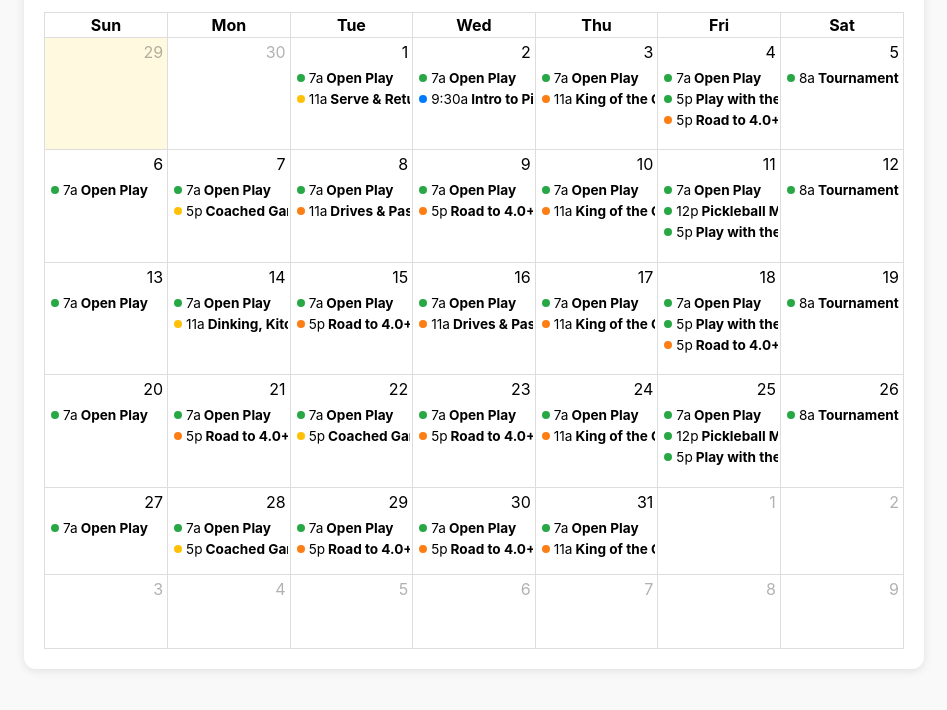
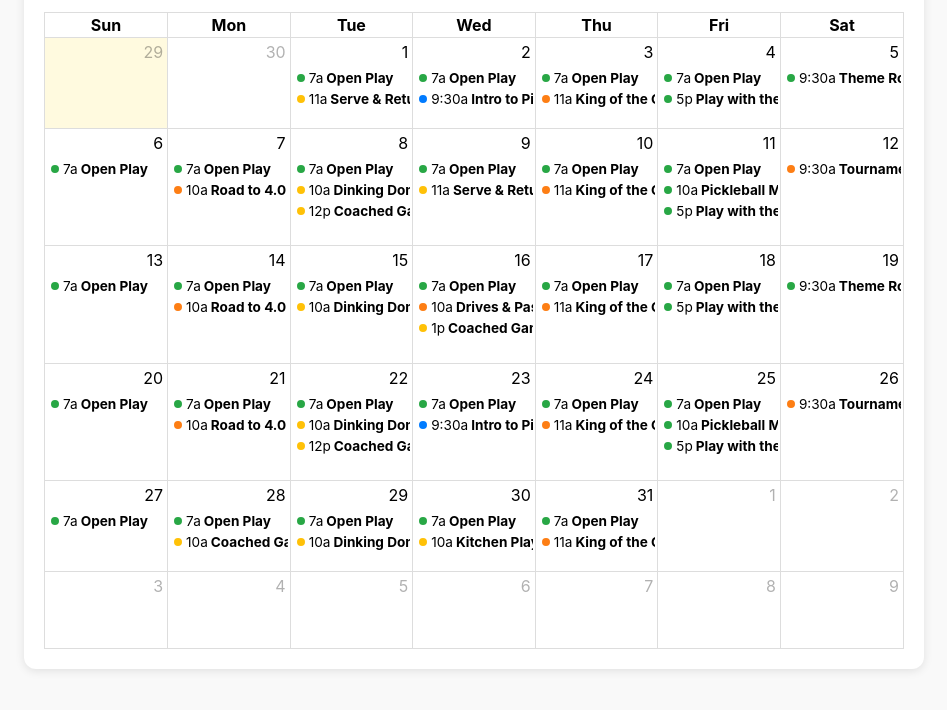
Before and after one commit to Hxpkins/Pickleball-Pro-Schedule, a plain HTML site: page index.html in a window 1280 px wide. Shown: the part 240-950 px from the top of the page, without its empty margins (166-1113 px from the left). Drawn offline with nearby package versions, Linux system fonts and the light colour scheme.

Commit message:
Update index.html

```diff
--- a/index.html
+++ b/index.html
@@ -64,96 +64,155 @@
       const descriptions = {
         "Open Play": "Drop-in play open to all levels. No instruction—just come and play!",
         "Intro to Pickleball with the Pro": "Perfect for beginners or those looking to brush up on the basics. Learn rules, scoring, court positioning, and essential techniques in a welcoming environment.",
-        "Serve & Return Clinic": "Master the fundamentals of serving and returning with a focus on consistency and placement.",
-        "Dinking, Kitchen Play & Resets": "Focus on control and patience at the net. Learn to reset points and win with smart play.",
+        "Serve & Return Mastery": "Master the fundamentals of serving and returning with a focus on consistency and placement.",
+        "Dinking Domination": "Focus on soft shots, control, and winning the kitchen line battle.",
         "King of the Court": "Competitive rotation-based format. Winners stay on. Great for intermediate to advanced players!",
         "Coached Gameplay": "Live-play coaching. You’ll receive feedback on positioning, shot selection, and strategy.",
         "Play with the Pro + Beers After": "Join the pro for a fun, social session—followed by refreshments and conversation!",
-        "Pickleball Mini-Games": "Fun drills and point-based challenges. Win prizes and improve your game in a playful format.",
+        "Pickleball Minigames": "Fun drills and point-based challenges. Win prizes and improve your game in a playful format.",
         "Drives & Passing Shots": "Work on aggressive baseline play, driving through the ball, and hitting around opponents.",
-        "Tournament Day": "Competitive mini-tournaments with brackets and prizes. Open to all unless otherwise noted.",
-        "Road to 4.0/4.5/5.0": "Progressive series designed for consistent improvement through weekly training. Commitment required."
+        "Tournament Saturday": "Competitive mini-tournaments with brackets and prizes. Open to all unless otherwise noted.",
+        "Theme Round Robin": "Social format with fun pairings and themes. Great for mixing levels.",
+        "Road to 4.0 Series": "Progressive series designed for consistent improvement through weekly training. Commitment required.",
+        "Kitchen Play & Resets": "Focus on control and patience at the net. Learn to reset points and win with smart play."
       };
 
-      const events = [];
+      const events = [
+        { date: '2025-07-01', items: [
+          ['Open Play', '07:00', '09:00', '#28a745'],
+          ['Serve & Return Mastery', '11:00', '13:00', '#ffc107']
+        ] },
+        { date: '2025-07-02', items: [
+          ['Open Play', '07:00', '09:00', '#28a745'],
+          ['Intro to Pickleball with the Pro', '09:30', '11:30', '#007bff']
+        ] },
+        { date: '2025-07-03', items: [
+          ['Open Play', '07:00', '09:00', '#28a745'],
+          ['King of the Court', '11:00', '13:00', '#fd7e14']
+        ] },
+        { date: '2025-07-04', items: [
+          ['Open Play', '07:00', '09:00', '#28a745'],
+          ['Play with the Pro + Beers After', '17:00', '19:00', '#28a745']
+        ] },
+        { date: '2025-07-05', items: [
+          ['Theme Round Robin', '09:30', '11:30', '#28a745']
+        ] },
+        { date: '2025-07-06', items: [
+          ['Open Play', '07:00', '09:00', '#28a745']
+        ] },
+        { date: '2025-07-07', items: [
+          ['Open Play', '07:00', '09:00', '#28a745'],
+          ['Road to 4.0 Series', '10:00', '12:00', '#fd7e14']
+        ] },
+        { date: '2025-07-08', items: [
+          ['Open Play', '07:00', '09:00', '#28a745'],
+          ['Dinking Domination', '10:00', '12:00', '#ffc107'],
+          ['Coached Gameplay', '12:00', '14:00', '#ffc107']
+        ] },
+        { date: '2025-07-09', items: [
+          ['Open Play', '07:00', '09:00', '#28a745'],
+          ['Serve & Return Mastery', '11:00', '13:00', '#ffc107']
+        ] },
+        { date: '2025-07-10', items: [
+          ['Open Play', '07:00', '09:00', '#28a745'],
+          ['King of the Court', '11:00', '13:00', '#fd7e14']
+        ] },
+        { date: '2025-07-11', items: [
+          ['Open Play', '07:00', '09:00', '#28a745'],
+          ['Pickleball Minigames', '10:00', '12:00', '#28a745'],
+          ['Play with the Pro + Beers After', '17:00', '19:00', '#28a745']
+        ] },
+        { date: '2025-07-12', items: [
+          ['Tournament Saturday', '09:30', '13:30', '#fd7e14']
+        ] },
+        { date: '2025-07-13', items: [
+          ['Open Play', '07:00', '09:00', '#28a745']
+        ] },
+        { date: '2025-07-14', items: [
+          ['Open Play', '07:00', '09:00', '#28a745'],
+          ['Road to 4.0 Series', '10:00', '12:00', '#fd7e14']
+        ] },
+        { date: '2025-07-15', items: [
+          ['Open Play', '07:00', '09:00', '#28a745'],
+          ['Dinking Domination', '10:00', '12:00', '#ffc107']
+        ] },
+        { date: '2025-07-16', items: [
+          ['Open Play', '07:00', '09:00', '#28a745'],
+          ['Drives & Passing Shots', '10:00', '12:00', '#fd7e14'],
+          ['Coached Gameplay', '13:00', '15:00', '#ffc107']
+        ] },
+        { date: '2025-07-17', items: [
+          ['Open Play', '07:00', '09:00', '#28a745'],
+          ['King of the Court', '11:00', '13:00', '#fd7e14']
+        ] },
+        { date: '2025-07-18', items: [
+          ['Open Play', '07:00', '09:00', '#28a745'],
+          ['Play with the Pro + Beers After', '17:00', '19:00', '#28a745']
+        ] },
+        { date: '2025-07-19', items: [
+          ['Theme Round Robin', '09:30', '11:30', '#28a745']
+        ] },
+        { date: '2025-07-20', items: [
+          ['Open Play', '07:00', '09:00', '#28a745']
+        ] },
+        { date: '2025-07-21', items: [
+          ['Open Play', '07:00', '09:00', '#28a745'],
+          ['Road to 4.0 Series', '10:00', '12:00', '#fd7e14']
+        ] },
+        { date: '2025-07-22', items: [
+          ['Open Play', '07:00', '09:00', '#28a745'],
+          ['Dinking Domination', '10:00', '12:00', '#ffc107'],
+          ['Coached Gameplay', '12:00', '14:00', '#ffc107']
+        ] },
+        { date: '2025-07-23', items: [
+          ['Open Play', '07:00', '09:00', '#28a745'],
+          ['Intro to Pickleball with the Pro', '09:30', '11:30', '#007bff']
+        ] },
+        { date: '2025-07-24', items: [
+          ['Open Play', '07:00', '09:00', '#28a745'],
+          ['King of the Court', '11:00', '13:00', '#fd7e14']
+        ] },
+        { date: '2025-07-25', items: [
+          ['Open Play', '07:00', '09:00', '#28a745'],
+          ['Pickleball Minigames', '10:00', '12:00', '#28a745'],
+          ['Play with the Pro + Beers After', '17:00', '19:00', '#28a745']
+        ] },
+        { date: '2025-07-26', items: [
+          ['Tournament Saturday', '09:30', '13:30', '#fd7e14']
+        ] },
+        { date: '2025-07-27', items: [
+          ['Open Play', '07:00', '09:00', '#28a745']
+        ] },
+        { date: '2025-07-28', items: [
+          ['Open Play', '07:00', '09:00', '#28a745'],
+          ['Coached Gameplay', '10:00', '12:00', '#ffc107']
+        ] },
+        { date: '2025-07-29', items: [
+          ['Open Play', '07:00', '09:00', '#28a745'],
+          ['Dinking Domination', '10:00', '12:00', '#ffc107']
+        ] },
+        { date: '2025-07-30', items: [
+          ['Open Play', '07:00', '09:00', '#28a745'],
+          ['Kitchen Play & Resets', '10:00', '12:00', '#ffc107']
+        ] },
+        { date: '2025-07-31', items: [
+          ['Open Play', '07:00', '09:00', '#28a745'],
+          ['King of the Court', '11:00', '13:00', '#fd7e14']
+        ] }
+      ];
 
-      // Helper to add event
-      const add = (title, date, start, end, color, desc) => {
-        events.push({
+      const allEvents = [];
+      for (const entry of events) {
+        for (const [title, start, end, color] of entry.items) {
+          allEvents.push({
             title,
-          start: `${date}T${start}`,
-          end: `${date}T${end}`,
+            start: `${entry.date}T${start}`,
+            end: `${entry.date}T${end}`,
             color,
-          extendedProps: { description: desc }
+            extendedProps: { description: descriptions[title] || '' }
           });
-      };
-
-      const daysInJuly = Array.from({ length: 31 }, (_, i) => `2025-07-${String(i + 1).padStart(2, '0')}`);
-
-      daysInJuly.forEach((day, i) => {
-        const dow = new Date(day).getDay();
-
-        // Sundays: Open Play only
-        if (dow === 0) {
-          add("Open Play", day, "07:00", "09:00", "#28a745", descriptions["Open Play"]);
-        }
-
-        // Saturdays: Tournaments only
-        else if (dow === 6) {
-          add("Tournament Day", day, "08:00", "12:00", "#28a745", descriptions["Tournament Day"]);
-        }
-
-        // Weekdays
-        else {
-          add("Open Play", day, "07:00", "09:00", "#28a745", descriptions["Open Play"]);
-
-          switch (i) {
-            case 0: // July 1
-              add("Serve & Return Clinic", day, "11:00", "13:00", "#ffc107", descriptions["Serve & Return Clinic"]);
-              break;
-            case 1: // July 2
-              add("Intro to Pickleball with the Pro", day, "09:30", "11:30", "#007bff", descriptions["Intro to Pickleball with the Pro"]);
-              break;
-            case 2: // July 3
-            case 9: // July 10
-            case 16: // July 17
-            case 23: // July 24
-            case 30: // July 31
-              add("King of the Court", day, "11:00", "13:00", "#fd7e14", descriptions["King of the Court"]);
-              break;
-            case 7:  // July 8
-            case 15: // July 16
-              add("Drives & Passing Shots", day, "11:00", "13:00", "#fd7e14", descriptions["Drives & Passing Shots"]);
-              break;
-            case 10: // July 11
-            case 24: // July 25
-              add("Pickleball Mini-Games", day, "12:00", "14:00", "#28a745", descriptions["Pickleball Mini-Games"]);
-              break;
-            case 13: // July 14
-            case 19: // July 20
-              add("Dinking, Kitchen Play & Resets", day, "11:00", "13:00", "#ffc107", descriptions["Dinking, Kitchen Play & Resets"]);
-              break;
-            case 6:  // July 7
-            case 21: // July 22
-            case 27: // July 28
-              add("Coached Gameplay", day, "17:00", "19:00", "#ffc107", descriptions["Coached Gameplay"]);
-              break;
-            case 4: // July 5 (Sat)
-            case 11: // July 12 (Sat)
-            case 18: // July 19 (Sat)
-            case 25: // July 26 (Sat)
-              break; // already handled in Saturday block
-            default:
-              add("Road to 4.0+", day, "17:00", "19:00", "#fd7e14", descriptions["Road to 4.0/4.5/5.0"]);
-              break;
-          }
-
-          // Fridays get Play with the Pro + Beers
-          if (dow === 5) {
-            add("Play with the Pro + Beers After", day, "17:00", "19:00", "#28a745", descriptions["Play with the Pro + Beers After"]);
         }
       }
-      });
 
       const calendar = new FullCalendar.Calendar(calendarEl, {
         initialView: 'dayGridMonth',
@@ -163,19 +222,19 @@
           center: 'title',
           right: 'dayGridMonth,listMonth'
         },
-        events,
+        events: allEvents,
         eventDidMount: function(info) {
   if (info.event.extendedProps.description) {
     const tooltip = document.createElement('div');
-            tooltip.innerText = info.event.extendedProps.description;
+    tooltip.innerHTML = `<strong>${info.event.title}</strong><br>${info.event.extendedProps.description}`;
     tooltip.style.cssText = `
       position: absolute;
-              background: rgba(0,0,0,0.75);
+      background: rgba(0,0,0,0.85);
       color: #fff;
       padding: 8px 10px;
-              border-radius: 5px;
+      border-radius: 6px;
       font-size: 12px;
-              max-width: 200px;
+      max-width: 220px;
       z-index: 1000;
       pointer-events: none;
       opacity: 0;
@@ -185,13 +244,13 @@
 
     info.el.addEventListener('mouseenter', function(e) {
       tooltip.style.left = e.pageX + 'px';
-              tooltip.style.top = (e.pageY + 10) + 'px';
+      tooltip.style.top = (e.pageY + 12) + 'px';
       tooltip.style.opacity = 1;
     });
 
     info.el.addEventListener('mousemove', function(e) {
       tooltip.style.left = e.pageX + 'px';
-              tooltip.style.top = (e.pageY + 10) + 'px';
+      tooltip.style.top = (e.pageY + 12) + 'px';
     });
 
     info.el.addEventListener('mouseleave', function() {
@@ -199,6 +258,7 @@
     });
   }
 }
+
       });
 
       calendar.render();
```
Lines whose indentation alone changed are shown as unchanged.
